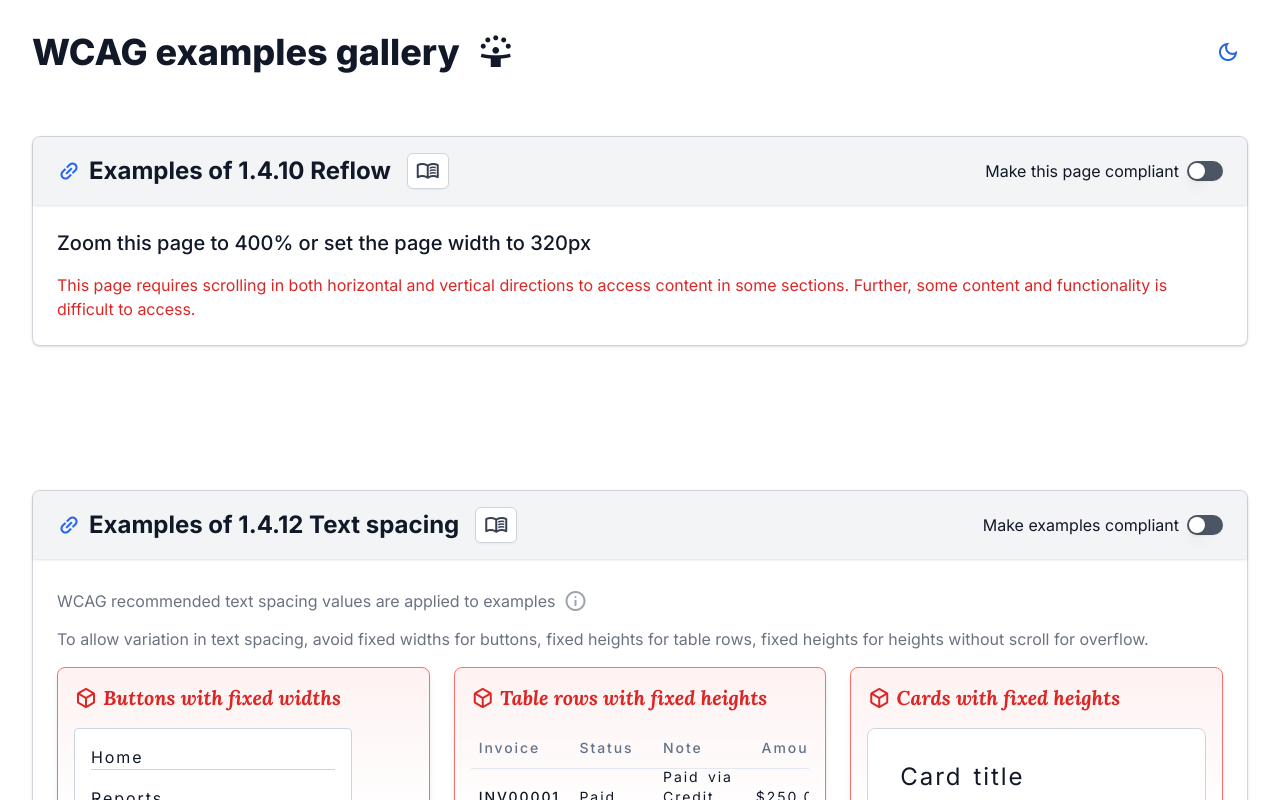
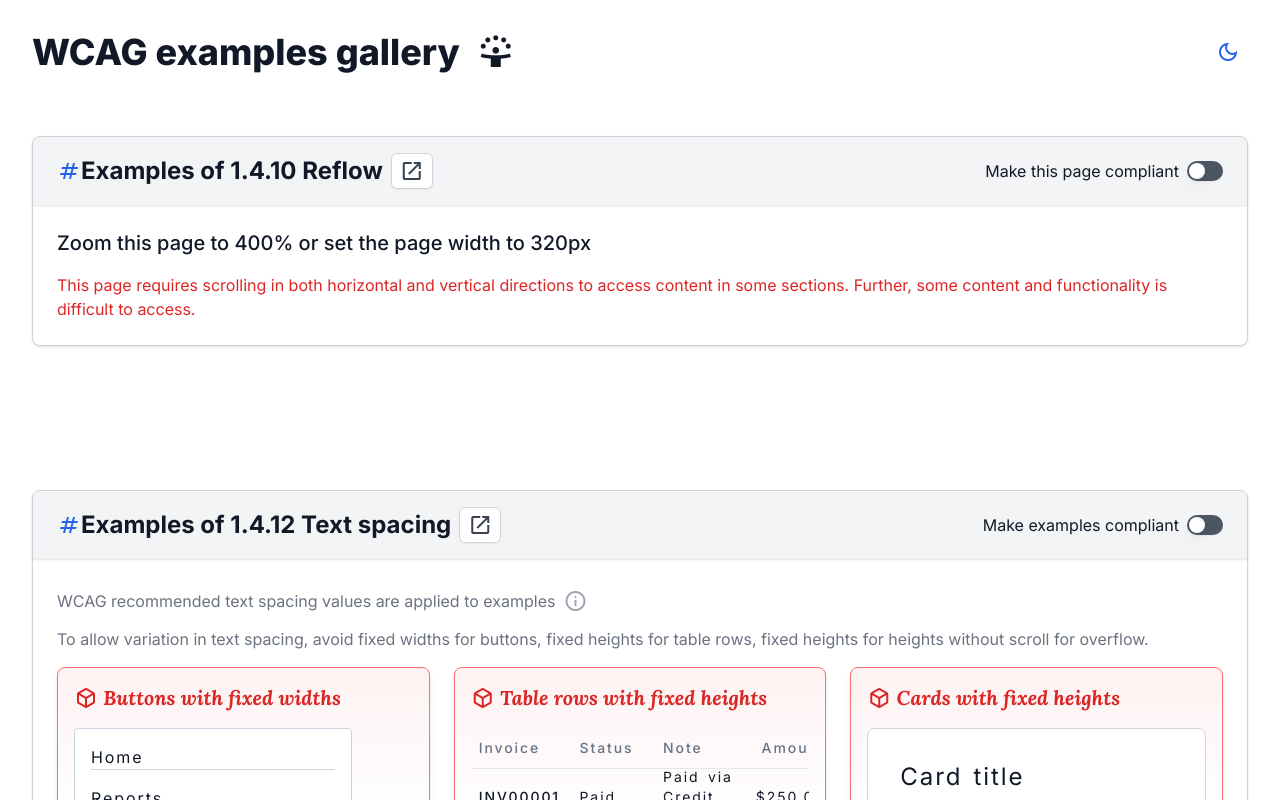
Before and after one commit to vivek-g-browserstack/interactive-wcag-examples, a Next.js app: page / in a window 1280 px wide. Shown: the top 800 px of the page. Built offline with nearby package versions, Linux system fonts and the light colour scheme.

Commit message:
Polish UI

```diff
--- a/src/components/SCs/FocusVisible/index.tsx
+++ b/src/components/SCs/FocusVisible/index.tsx
@@ -51,7 +51,7 @@ export function FocusVisible() {
                     <div className={`${isResponsive ? 'md:col-span-1' : ''}`}>
                         <p className={`mb-2`}>Let&apos;s play a game</p>
                         <Button
-                            className={`mb-4 sm:mb-8`}
+                            className={`${isGameInProgress ? `mb-8` : ``}`}
                             onClick={() => {
                                 setIsGameInProgress((isGameInProgress) => !isGameInProgress)
                                 setTimeout(() => {
--- a/src/components/SCs/NameRoleValue/broken/HoverableCardBroken.tsx
+++ b/src/components/SCs/NameRoleValue/broken/HoverableCardBroken.tsx
@@ -8,7 +8,7 @@ export function HoverableCardBroken({ interactionMethod }: { interactionMethod:
                 alt=""
                 className="absolute top-0 left-0 group-hover:scale-125 group-hover:opacity-50 transition-all duration-300"
             />
-            <h4 className="text-xl z-10 mb-4 group-hover:hidden">
+            <h4 className="text-xl z-10 mb-4 group-hover:hidden animate__animated animate__fadeIn">
                 {interactionMethod === "mouse" && `Hover me?`}
                 {interactionMethod === "keyboard" && `Focus me with keyboard? (spoiler, you cannot)`}
             </h4>
--- a/src/components/SCs/NameRoleValue/fixed/HoverableCardFixed.tsx
+++ b/src/components/SCs/NameRoleValue/fixed/HoverableCardFixed.tsx
@@ -11,7 +11,7 @@ export function HoverableCardFixed({ interactionMethod }: { interactionMethod: "
                 alt=""
                 className="absolute top-0 left-0 group-hover:opacity-50 group-focus-within:opacity-50 group-hover:scale-125 group-focus-within:scale-125 transition-all duration-300"
             />
-            <h4 id="hover-card-title" className="text-xl z-10 mb-4 group-hover:hidden group-focus-within:hidden">
+            <h4 id="hover-card-title" className="text-xl z-10 mb-4 group-hover:hidden group-focus-within:hidden animate__animated animate__fadeIn">
                 {interactionMethod === "mouse" && `Hover me?`}
                 {interactionMethod === "keyboard" && `Focus me with keyboard?`}
             </h4>
--- a/src/components/SCs/NameRoleValue/index.tsx
+++ b/src/components/SCs/NameRoleValue/index.tsx
@@ -55,7 +55,7 @@ export function NameRoleValue() {
                             {isFixed
                                 ?
                                 // <HoverableCardFixed interactionMethod="screen-reader" />
-                                <div className="p-8 border border-slate-700">
+                                <div className="min-h-64 p-8 border border-slate-700">
                                     <p className={`${spaceMono.className}`}>
                                         <b>Focus me with keyboard?</b>
                                     </p>
--- a/src/components/SectionHeading.tsx
+++ b/src/components/SectionHeading.tsx
@@ -24,11 +24,11 @@ export function SectionHeading({ title, id, href, toggleId, isFixed, setIsFixed,
 
     return (
         <div className={`md:sticky md:top-0 md:z-20 bg-neutral-stronger rounded-t-lg flex ${isResponsive ? `flex-wrap` : ``} px-6 py-4 mb-6 gap-8 justify-between items-center shadow`}>
-            <div className={`flex ${isResponsive ? `flex-wrap` : ``} gap-4 items-center`}>
+            <div className={`flex ${isResponsive ? `flex-wrap` : ``} gap-2 items-center`}>
                 <div className="flex items-center">
                     <Button
                         variant="ghost"
-                        className="w-fit -ml-2"
+                        className="w-fit -mx-2"
                         aria-label="Copy link to this section"
                         title="Copy link to this section"
                         onClick={() => {
@@ -38,8 +38,8 @@ export function SectionHeading({ title, id, href, toggleId, isFixed, setIsFixed,
                             alert("Link copied to clipboard")
                         }}
                     >
-                        <span className="text-sm material-symbols-outlined text-brand-default -rotate-45">
-                            link
+                        <span className="text-sm material-symbols-outlined text-brand-default">
+                            tag
                         </span>
                     </Button>
                     <h2 className={`font-bold text-2xl`}>
@@ -51,12 +51,11 @@ export function SectionHeading({ title, id, href, toggleId, isFixed, setIsFixed,
                     href={href}
                     target="_blank"
                     aria-label="Detailed explanation of this SC"
-                    title="Detailed explanation of this SC"
                     rel="noreferrer"
                     className={`group inline-flex items-center justify-center gap-2 whitespace-nowrap rounded-md text-sm font-medium transition-colors focus-visible:outline-none focus-visible:ring-2 focus-visible:ring-brand-strong focus-visible:ring-offset-2 disabled:pointer-events-none disabled:opacity-50 [&_svg]:pointer-events-none [&_svg]:size-4 [&_svg]:shrink-0 bg-input-default shadow-sm text-neutral-weak border border-neutral-strong hover:bg-input-default-hover h-9 p-2`}
                 >
                     <span className="text-base material-symbols-outlined text-neutral-strong">
-                        menu_book
+                        open_in_new
                     </span>
                     <span className="hidden group-hover:block group-focus:block">Detailed explanation</span>
                 </a>
```
